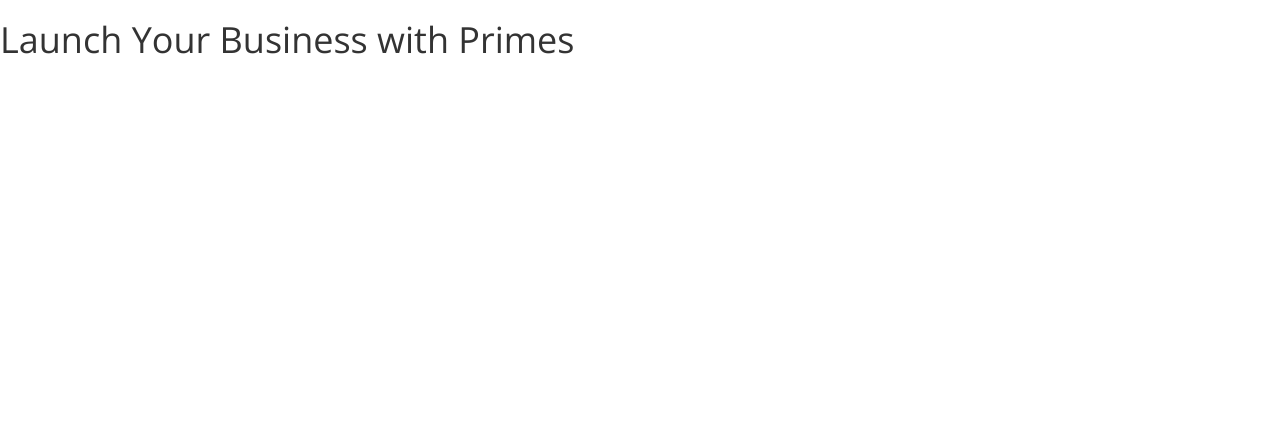
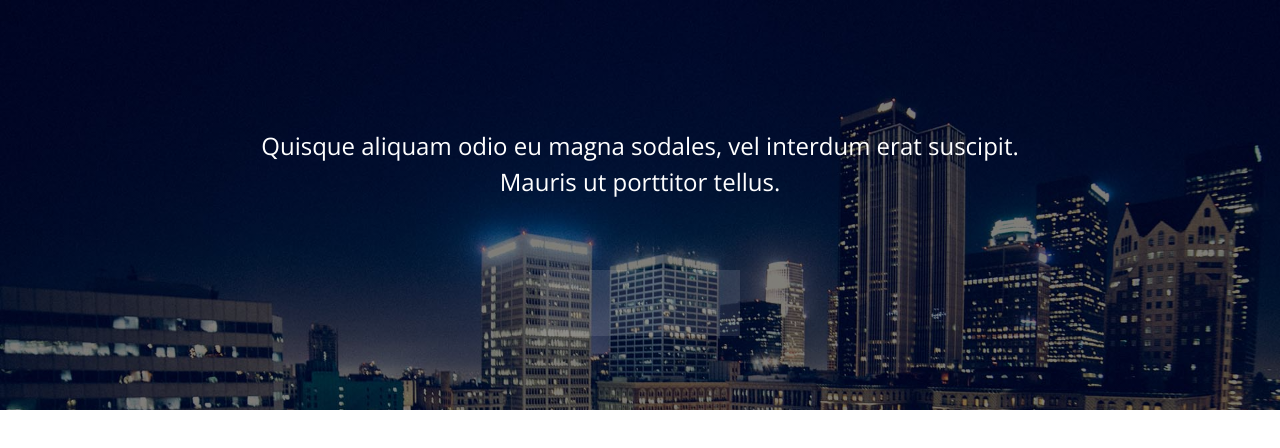
Before and after one commit to Ferruzo/Primer-trabajo-grupal, a plain HTML site: page index2-kiara.html in a window 1280 px wide. Drawn offline with nearby package versions, Linux system fonts and the light colour scheme.

Commit message:
Avance de la segunda parte de la página

```diff
--- a/css/main2-kiara.css
+++ b/css/main2-kiara.css
@@ -1,5 +1,28 @@
+* {
+	font-family: Open Sans;
+	padding: 0;
+	margin: 0;
+	text-align: center;
+}
 
-h1 {
-	font-family: Open Sans;
-	font-weight: normal;
+#call_to_action {
+	background: linear-gradient( rgba(0, 0, 0, 0.5), rgba(0, 0, 0, 0.5) ), url("../img/background/city.jpg");
+	height: 410px;
+	background-position: 0px 0px;
+	background-size: cover;
 }
+
+#call_to_action h3 {
+	width: 800px;
+	margin: 0 auto;
+}
+
+.calltoaction_button {
+	font-size: 18px;
+	margin: 70px auto;
+	width: 200px;
+	padding: 15px;
+	background-color: white;
+	opacity: 0.1;
+  filter: alpha(opacity=60);
+}
--- a/index2-kiara.html
+++ b/index2-kiara.html
@@ -3,9 +3,11 @@
 <head>
 	<title>Primes</title>
 	<!--El viewport es para que se pueda adaptar a Responsive :)-->
+	<meta charset="UTF-8">
+  	<meta http-equiv="X-UA-Compatible" content="IE=edge">
 	<meta name="viewport" content="width=device-width, initial-scale=1">
 	<link rel="stylesheet" type="text/css" href="Bootstrap/css/bootstrap.css">
-	<link href='https://fonts.googleapis.com/css?family=Open+Sans:400,700,300' rel='stylesheet' type='text/css'>
+	<link href='https://fonts.googleapis.com/css?family=Open+Sans:400,300,600,700,800' rel='stylesheet' type='text/css'>
 	<link rel="stylesheet" type="text/css" href="css/common.css">
 	<link rel="stylesheet" type="text/css" href="css/elegant-fonts.css">
 	<link rel="stylesheet" type="text/css" href="css/font-awesome.min.css">
@@ -14,7 +16,16 @@
 	<link rel="stylesheet" type="text/css" href="css/utilities.css">
 </head>
 <body>
-<h1>Launch Your Business with Primes</h1>
+	<section id="call_to_action" class="w-100 bg-img-block text-white pd-10">
+		<div class="container-fluid">
+			<div class="row">
+				<h3 class="text-white lh">Quisque aliquam odio eu magna sodales, vel interdum erat suscipit. Mauris ut porttitor tellus.</h3>
+			</div>
+			<div class="calltoaction_button text-white f-600">
+				<p>Call To Action</p>
+			</div>
+		</div>
+	</section>
 </body>
 <script src="https://ajax.googleapis.com/ajax/libs/jquery/1.11.3/jquery.min.js"></script>
 <script src="Bootstrap/js/bootstrap.min.js"></script>
```
